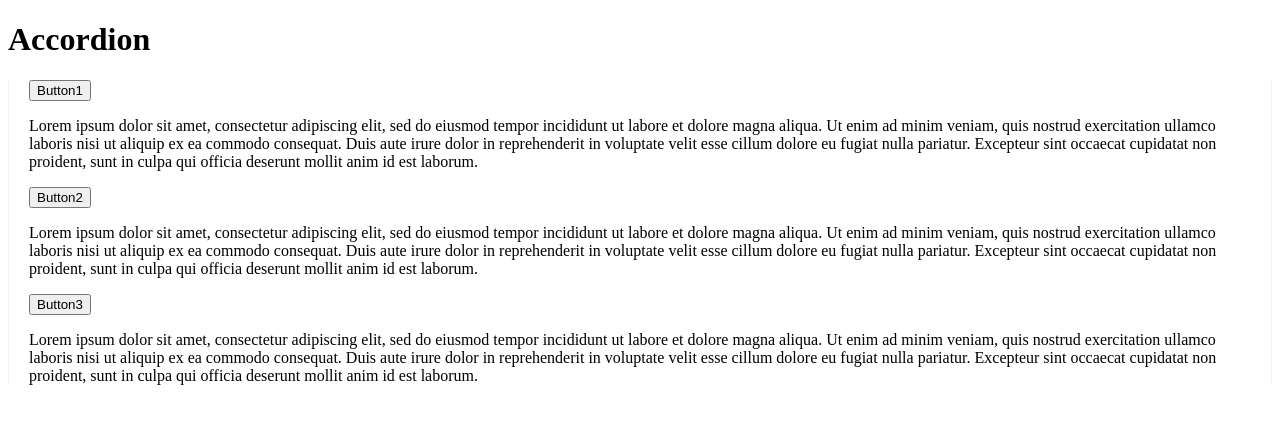
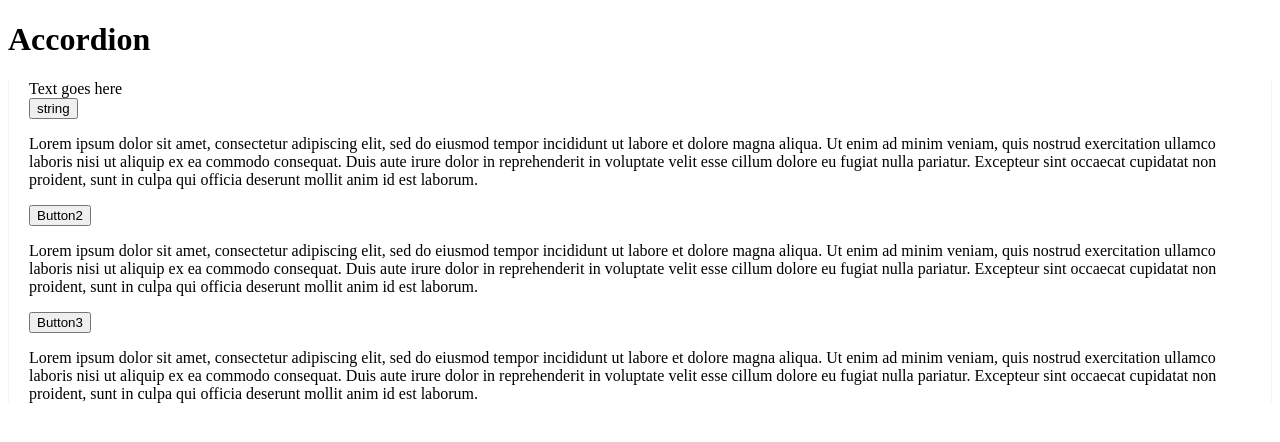
Before and after one commit to dashprotocol/utm-course-overview, a React app: page / in a window 1280 px wide. Shown: the top 442 px of the page. Built offline with nearby package versions, Linux system fonts and the light colour scheme; no server answers; the HTML template or start-up script is replaced by a standard one.

Commit message:
reconfig webpack file due to jest errs, created 1st test

```diff
--- a/client/src/components/CollapseBar.jsx
+++ b/client/src/components/CollapseBar.jsx
@@ -10,6 +10,8 @@ class CollapseBar extends React.Component {
   constructor(props) {
     super(props);
     this.state = {
+      data: this.props.data1,
+      test1: 'string',
       isToggleOn: true,
       isToggleOn1: true,
       isToggleOn2: true,
@@ -20,7 +22,7 @@ class CollapseBar extends React.Component {
   }
 
   handleClick() {
-    console.log(this.props.data1)
+    console.log(this.props.data1.course.course_name);
     this.setState((state) => ({
       isToggleOn: !state.isToggleOn,
     }));
@@ -42,7 +44,8 @@ class CollapseBar extends React.Component {
   render() {
     return (
       <div style={divStyle}>
-        <button onClick={this.handleClick}>Button1</button>
+        <div>Text goes here</div>
+        <button onClick={this.handleClick}>{this.state.test1}</button>
         <TestComponent willRender={this.state.isToggleOn} />
         <button onClick={this.handleClick1}>Button2</button>
         <TestComponent willRender={this.state.isToggleOn1} />
--- a/package.json
+++ b/package.json
@@ -31,7 +31,7 @@
     "@babel/core": "^7.8.3",
     "@babel/preset-env": "^7.8.3",
     "@babel/preset-react": "^7.8.3",
-    "babel-core": "^6.26.3",
+    "babel-core": "^7.0.0-bridge.0",
     "babel-jest": "^25.1.0",
     "babel-loader": "^8.0.6",
     "babel-preset-env": "^1.7.0",
--- a/webpack.config.js
+++ b/webpack.config.js
@@ -16,5 +16,8 @@ module.exports = {
         }
       }
     ]
-  }
+  },
+  resolve: {
+    extensions: ['.js', '.jsx', '.json'],
+  },
 };
```
Also changed, not shown: jest.config.js (+5 -5 lines), 5 other files (tests, documents, lock files or other folders).
